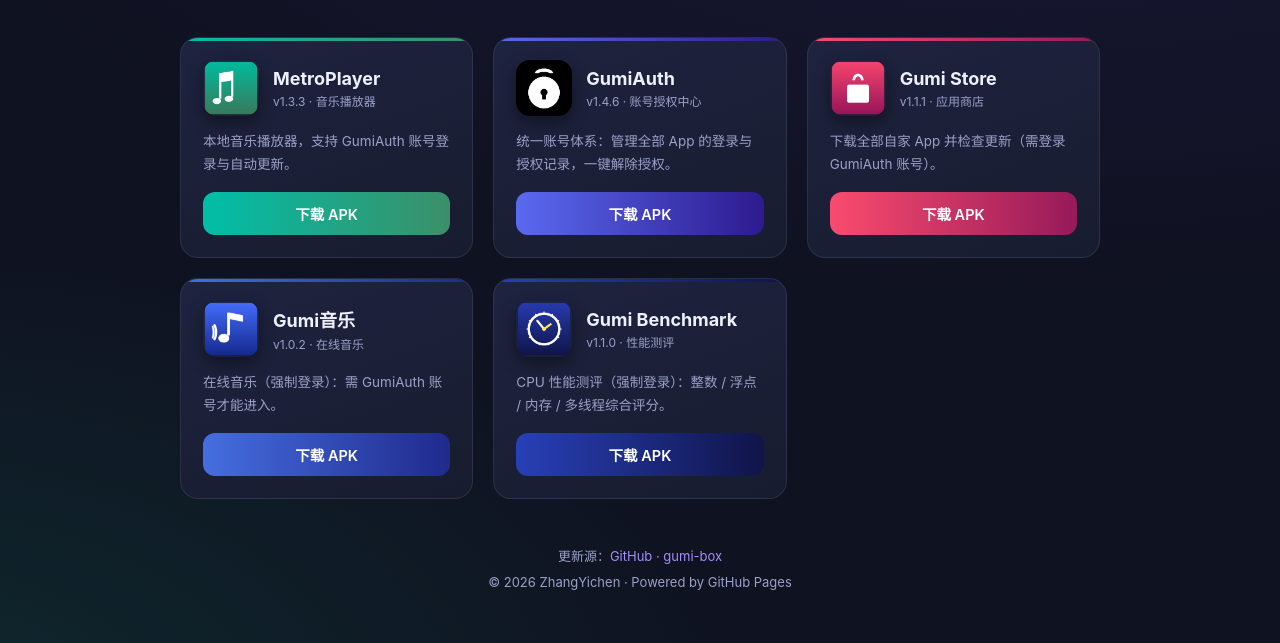
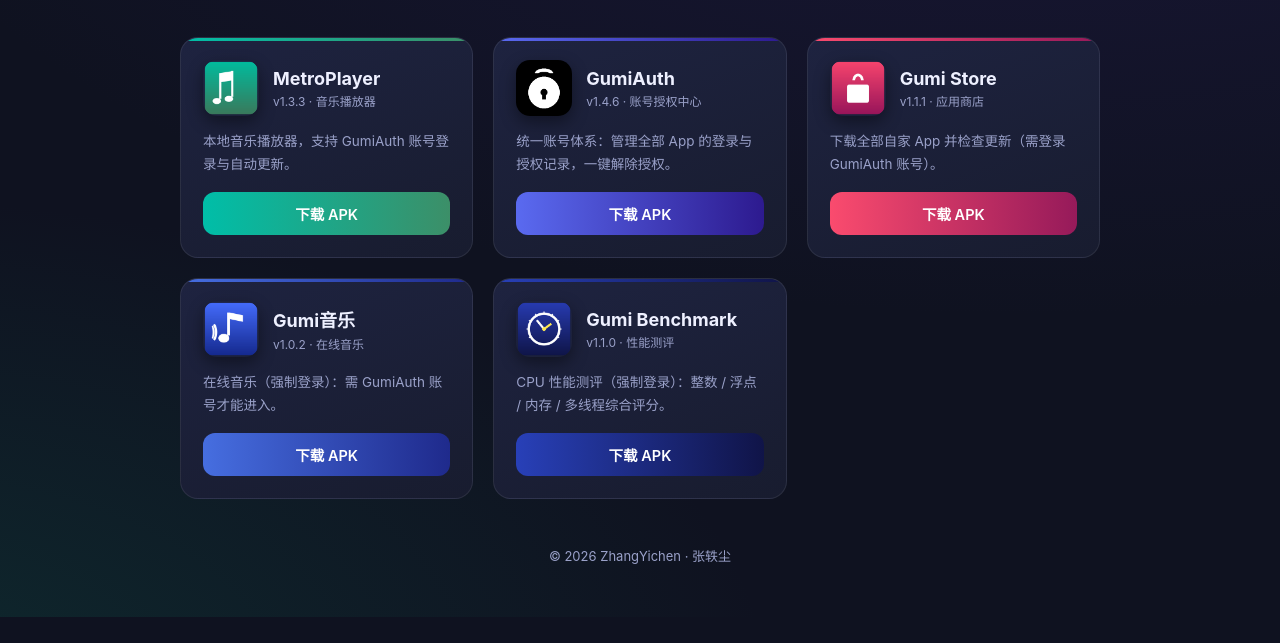
Before and after one commit to ZhangYichen-max/gumi-box, a plain HTML site: page index.html in a window 1280 px wide. Shown: the part 202-845 px from the top of the page. After the commit the page ends 819 px from the top, so only its background shows below. Drawn offline with Linux system fonts and the light colour scheme.

Commit message:
Update index.html

```diff
--- a/index.html
+++ b/index.html
@@ -113,8 +113,7 @@
   </div>
 
   <footer>
-    <div>更新源：<a href="https://github.com/ZhangYichen-max/gumi-box">GitHub · gumi-box</a></div>
-    <div>© 2026 ZhangYichen · Powered by GitHub Pages</div>
+     <div>© 2026 ZhangYichen · 张轶尘</div>
   </footer>
 </div>
 </body>
```
